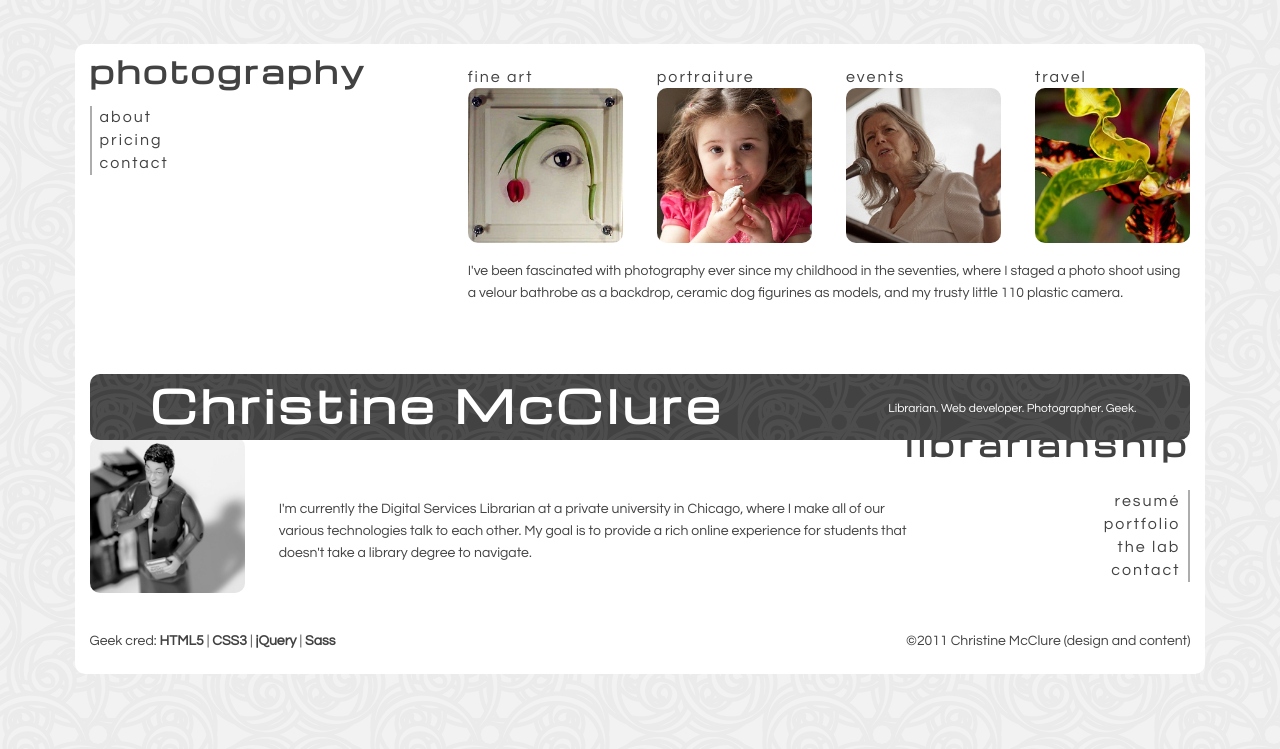
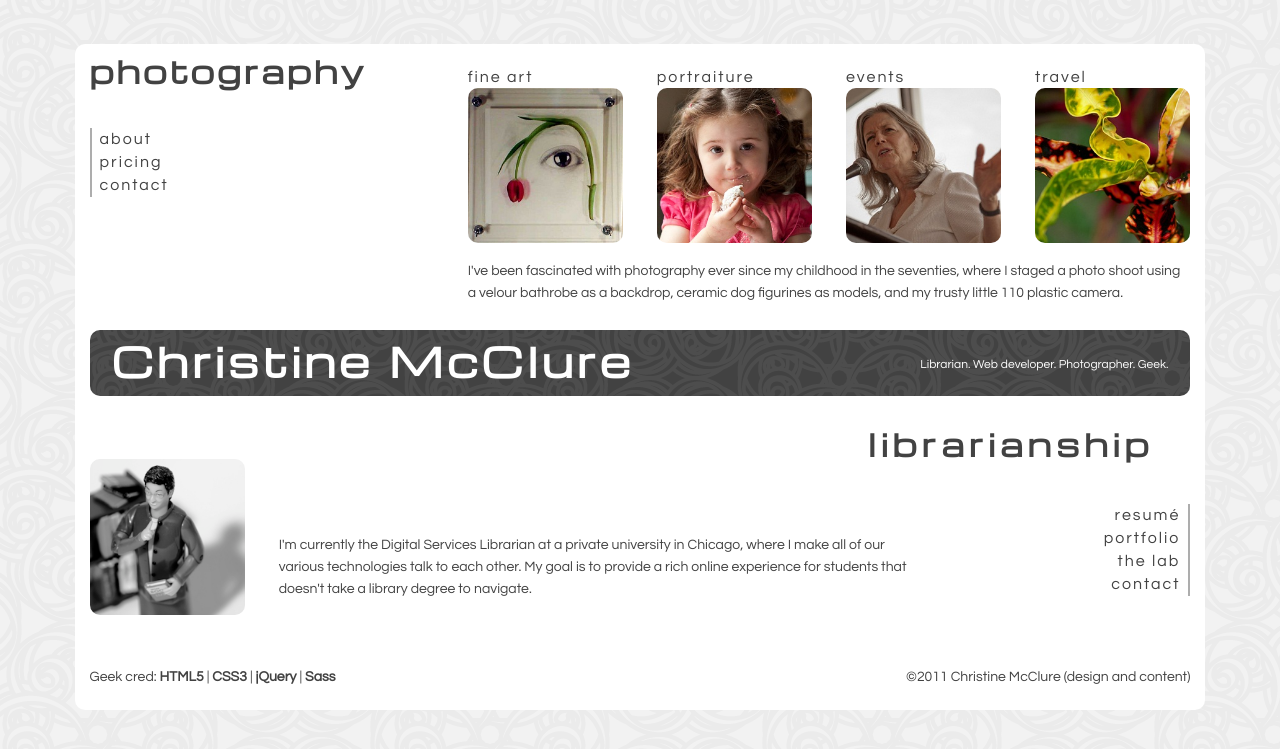
Before and after one commit to christinemcclure/html5site, a PHP site: page / in a window 1280 px wide. Shown: the top 749 px of the page. Run offline with PHP 8.4, Linux system fonts and the light colour scheme.

Commit message:
fixed for 1008 min screen width

```diff
--- a/sass/screen.scss
+++ b/sass/screen.scss
@@ -15,7 +15,7 @@ body, a {
 
 }
 
-@media screen and (min-width: 1010px) {
+@media screen and (min-width: 1008px) {
 
 	body{
 		margin: $lineHeight*2 0 0 0;
@@ -38,17 +38,17 @@ body, a {
 			position: absolute;
 			/*width: 978px; */
 			width: 86%;
-			margin: $lineHeight*11 0 0 0;
+			margin: $lineHeight*12 0 0 0;
 			background: $backgroundDark  url('/img/scrollDark.png');
 			color:#fff;
 
 			h1 {
-				font-size: $lineHeight*2;
+				font-size: $lineHeight*1.8;
 				display:inline;
 				float:left;
 				letter-spacing: 4px;
 				/*margin: 0 0 0 54px;*/
-				margin: 0 0 0 5.52147239263804%;
+				margin: 0 0 0 2%;
 				padding: 20px 0 24px 0;
 			}
 
@@ -56,7 +56,7 @@ body, a {
 				display:inline;
 				float:right;
 				font-size: 12px;
-				margin: 24px 54px 0 0;
+				margin: 24px 2% 0 0;
 			}
 		} /* end header */
 
@@ -88,7 +88,7 @@ body, a {
 			letter-spacing: 5px;
 			float:right;
 			text-align:right;
-			margin: 60px 0px 0 0;
+			margin: 60px 37px 0 0;
 		}
 
 	#galleries {
@@ -111,14 +111,14 @@ body, a {
 	#libFigure {
 		/*width: 138px;*/
 		width: 14.11042944785276%;
-		margin: 64px 0 0 0;
+		margin: 86px 0 0 0;
 	}
 
 		#libIntro {
 			/*width: 558px;*/
 			width: 57.05521472392638%;
 			/*margin: -100px 0 0 168px;*/
-			margin: -102px 0 0 17.17791411042945%;
+			margin: -88px 0 0 17.17791411042945%;
 		}
 
 
@@ -131,7 +131,7 @@ body, a {
 
 		nav#photo {
 			position: relative;
-			top: -198px;
+			top: -176px;
 			width: 14.11042944785276%;
 			ul {
 					border-left: 2px solid $border;
@@ -145,7 +145,7 @@ body, a {
 		nav#lib {
 			float:right;
 			text-align: right;
-			margin: -74px 0 $lineHeight 0;
+			margin: -96px 0 $lineHeight 0;
 			border-right: 2px solid $border;
 			ul li {
 				margin: 0 8px;
@@ -182,11 +182,3 @@ body, a {
 
 
 } /* end min-width: 1010 */
-
-
-
-@media screen and (min-width: 1118px) {
-	#homePage header{
-			margin: $lineHeight*14 0 0 0;
-	}
-}
--- a/stylesheets/screen.css
+++ b/stylesheets/screen.css
@@ -142,7 +142,7 @@ body, a {
     /* background-image: url('img/748px-10-44-10-12c.png'); */
   }
 }
-@media screen and (min-width: 1010px) {
+@media screen and (min-width: 1008px) {
   /* line 20, ../sass/screen.scss */
   body {
     margin: 44px 0 0 0;
@@ -170,18 +170,18 @@ body, a {
     position: absolute;
     /*width: 978px; */
     width: 86%;
-    margin: 242px 0 0 0;
+    margin: 264px 0 0 0;
     background: #4d4d4d url("/img/scrollDark.png");
     color: #fff;
   }
   /* line 45, ../sass/screen.scss */
   #homePage header h1 {
-    font-size: 44px;
+    font-size: 39.6px;
     display: inline;
     float: left;
     letter-spacing: 4px;
     /*margin: 0 0 0 54px;*/
-    margin: 0 0 0 5.52147239263804%;
+    margin: 0 0 0 2%;
     padding: 20px 0 24px 0;
   }
   /* line 55, ../sass/screen.scss */
@@ -189,7 +189,7 @@ body, a {
     display: inline;
     float: right;
     font-size: 12px;
-    margin: 24px 54px 0 0;
+    margin: 24px 2% 0 0;
   }
   /* line 64, ../sass/screen.scss */
   #homePage h2 {
@@ -220,7 +220,7 @@ body, a {
     letter-spacing: 5px;
     float: right;
     text-align: right;
-    margin: 60px 0px 0 0;
+    margin: 60px 37px 0 0;
   }
   /* line 96, ../sass/screen.scss */
   #homePage #galleries ul li {
@@ -239,14 +239,14 @@ body, a {
   #homePage #libFigure {
     /*width: 138px;*/
     width: 14.11042944785276%;
-    margin: 64px 0 0 0;
+    margin: 86px 0 0 0;
   }
   /* line 117, ../sass/screen.scss */
   #homePage #libIntro {
     /*width: 558px;*/
     width: 57.05521472392638%;
     /*margin: -100px 0 0 168px;*/
-    margin: -102px 0 0 17.178%;
+    margin: -88px 0 0 17.178%;
   }
   /* line 126, ../sass/screen.scss */
   #homePage nav li p, #homePage nav li a, #homePage #galleries p, #homePage #galleries a {
@@ -256,7 +256,7 @@ body, a {
   /* line 132, ../sass/screen.scss */
   #homePage nav#photo {
     position: relative;
-    top: -198px;
+    top: -176px;
     width: 14.11042944785276%;
   }
   /* line 136, ../sass/screen.scss */
@@ -272,7 +272,7 @@ body, a {
   #homePage nav#lib {
     float: right;
     text-align: right;
-    margin: -74px 0 22px 0;
+    margin: -96px 0 22px 0;
     border-right: 2px solid #adadad;
   }
   /* line 150, ../sass/screen.scss */
@@ -309,9 +309,3 @@ body, a {
   /* end footer*/
 }
 /* end min-width: 1010 */
-@media screen and (min-width: 1118px) {
-  /* line 189, ../sass/screen.scss */
-  #homePage header {
-    margin: 308px 0 0 0;
-  }
-}
```
